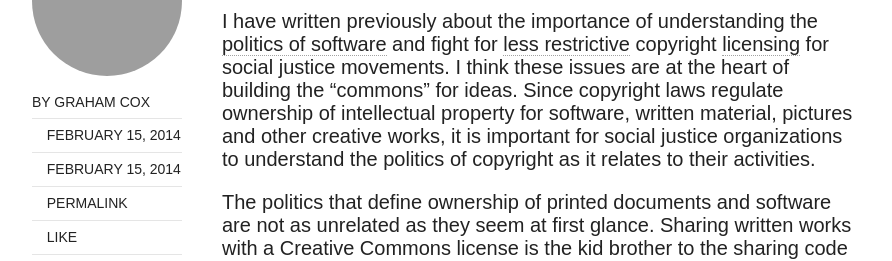
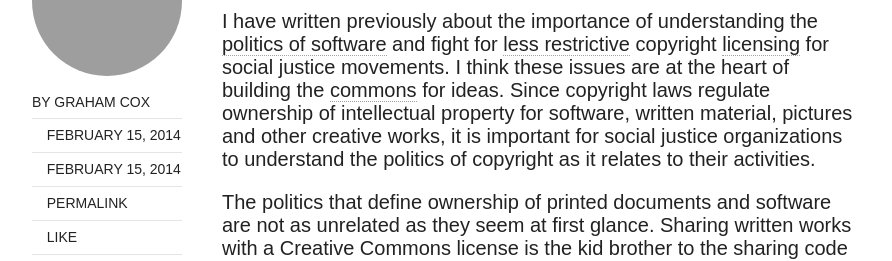
Before and after one commit to citizenspress/citizenspress.github.io, a Jekyll site: the page built from _posts/2014-02-15-Copyright-Social-Justice.md, in a window 1280 px wide and 900 px high, scrolled down 501 px. Shown: the part 227-488 px from the top of the window, without its empty margins (128-1020 px from the left). Built offline with Jekyll 4.4.1, drawn with Linux system fonts in a browser that asks for light colours; nearby versions of some CDN libraries; comment, search, counter and statistics services are not loaded; part of the change alters nothing that is shown.

```diff
--- a/_posts/2014-02-15-Copyright-Social-Justice.md
+++ b/_posts/2014-02-15-Copyright-Social-Justice.md
@@ -13,7 +13,7 @@ share: true
 # Raising Consciousness on Copyright Issues
 
 
-I have written previously about the importance of understanding the [politics of software](http://citizenspress.github.io/articles/Politics-and-Software/) and fight for [less restrictive](http://citizenspress.org/editorials/copyright-academy) copyright [licensing](http://citizenspress.org/editorials/openaccess) for social justice movements. I think these issues are at the heart of building the "commons" for ideas. Since copyright laws regulate ownership of intellectual property for software, written material, pictures and other creative works, it is important for social justice organizations to understand the politics of copyright as it relates to their activities.
+I have written previously about the importance of understanding the [politics of software](http://citizenspress.github.io/articles/Politics-and-Software/) and fight for [less restrictive](http://citizenspress.org/editorials/copyright-academy) copyright [licensing](http://citizenspress.org/editorials/openaccess) for social justice movements. I think these issues are at the heart of building the [commons](https://en.wikipedia.org/wiki/Commons#Concepts "Today, the commons are also understood within a cultural sphere. These commons include literature, music, arts, design, film, video, television, radio, information, software and sites of heritage. The commons can also include public goods such as public space, public education, health and the infrastructure that allows our society to function such as electricity or water delivery systems.") for ideas. Since copyright laws regulate ownership of intellectual property for software, written material, pictures and other creative works, it is important for social justice organizations to understand the politics of copyright as it relates to their activities.
 
 The politics that define ownership of printed documents and software are not as unrelated as they seem at first glance. Sharing written works with a Creative Commons license is the kid brother to the sharing code in the open source movement. In fact, less restrictive copyright licences come from the software world and we owe the growing commons of ideas and artistic works to the copyright freedom fighters in the free and open software worlds. Richard Stallman, a [free software](https://gnu.org/philosophy/15-years-of-free-software.html) guru who championed the free software [GNU licence](https://gnu.org/licenses/gpl.html) is what makes much of the sharing possible. It is certainly the work of the free software movement that established the alternative to intellectual property rights regimes that seek to lock-down knowledge in a proprietary ownership model.
 
```
